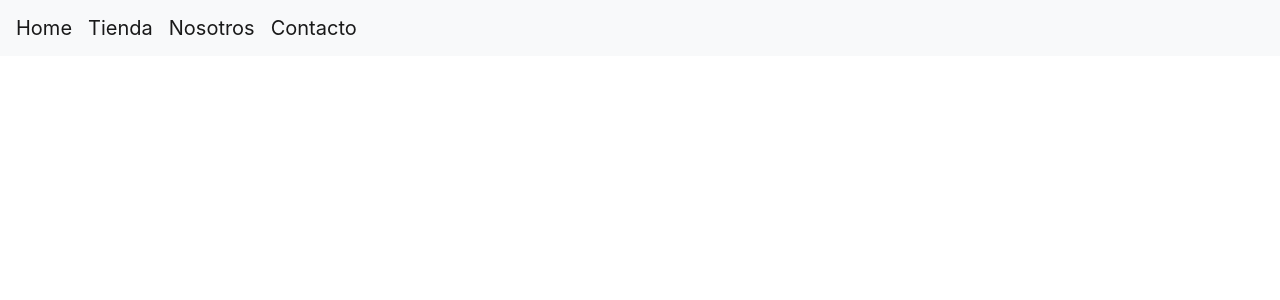
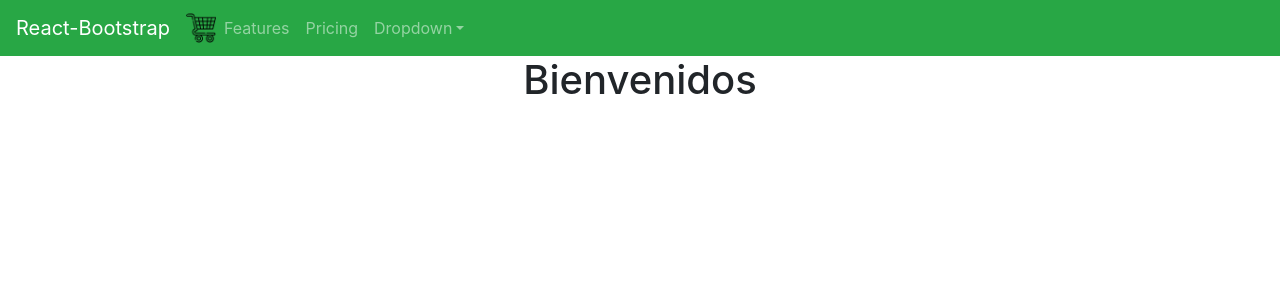
Before and after one commit to leojtiseira/reactjs-tiseira, a React (Create React App) app: page / in a window 1280 px wide. Shown: the top 300 px of the page. Built offline with nearby package versions, Linux system fonts and the light colour scheme.

Commit message:
Agrego Imagne de carro de compras al NavBar y el componente Itemlist con greeting

```diff
--- a/package.json
+++ b/package.json
@@ -3,12 +3,14 @@
   "version": "0.1.0",
   "private": true,
   "dependencies": {
+    "@material-ui/core": "^4.11.4",
+    "@material-ui/icons": "^4.11.2",
     "@testing-library/jest-dom": "^5.12.0",
     "@testing-library/react": "^11.2.7",
     "@testing-library/user-event": "^12.8.3",
     "bootstrap": "^4.6.0",
     "react": "^17.0.2",
-    "react-bootstrap": "^1.6.0",
+    "react-bootstrap": "^1.6.1",
     "react-dom": "^17.0.2",
     "react-scripts": "4.0.3",
     "web-vitals": "^1.1.2"
--- a/public/index.html
+++ b/public/index.html
@@ -19,7 +19,6 @@
       Notice the use of %PUBLIC_URL% in the tags above.
       It will be replaced with the URL of the `public` folder during the build.
       Only files inside the `public` folder can be referenced from the HTML.
-
       Unlike "/favicon.ico" or "favicon.ico", "%PUBLIC_URL%/favicon.ico" will
       work correctly both with client-side routing and a non-root public URL.
       Learn how to configure a non-root public URL by running `npm run build`.
@@ -32,10 +31,8 @@
     <!--
       This HTML file is a template.
       If you open it directly in the browser, you will see an empty page.
-
       You can add webfonts, meta tags, or analytics to this file.
       The build step will place the bundled scripts into the <body> tag.
-
       To begin the development, run `npm start` or `yarn start`.
       To create a production bundle, use `npm run build` or `yarn build`.
     -->
--- a/src/App.js
+++ b/src/App.js
@@ -1,12 +1,15 @@
 //import logo from './logo.svg';
 import './App.css';
-import NavBar from './components/NavBar';
 import 'bootstrap/dist/css/bootstrap.min.css';
+import BarraNavegacion from './components/BarraNavegacion';
+import ItemListContainer from './components/ItemListContainer';
+
 
 function App() {
   return (
     <div className="App">
-      <NavBar/>
+      <BarraNavegacion/>
+      <ItemListContainer greeting="Bienvenidos" />
     </div>
   );
 }
--- /dev/null
+++ b/src/components/BarraNavegacion.js
@@ -0,0 +1,31 @@
+import React from 'react'
+import {Navbar, Nav, NavDropdown} from 'react-bootstrap'
+import CartWidget from './CartWidget'
+
+export default function BarraNavegacion() {
+    return (
+
+                <Navbar collapseOnSelect expand="lg" bg="success" variant="dark">
+                  <Navbar.Brand href="#home">React-Bootstrap</Navbar.Brand>
+                  <CartWidget/>
+                  <Navbar.Toggle aria-controls="responsive-navbar-nav" />
+                  <Navbar.Collapse id="responsive-navbar-nav">
+                    <Nav className="mr-auto">
+                      <Nav.Link href="#features">Features</Nav.Link>
+                      <Nav.Link href="#pricing">Pricing</Nav.Link>
+                      <NavDropdown title="Dropdown" id="collasible-nav-dropdown">
+                        <NavDropdown.Item href="#action/3.1">Action</NavDropdown.Item>
+                        <NavDropdown.Item href="#action/3.2">Another action</NavDropdown.Item>
+                        <NavDropdown.Item href="#action/3.3">Something</NavDropdown.Item>
+                        <NavDropdown.Divider />
+                        <NavDropdown.Item href="#action/3.4">Separated link</NavDropdown.Item>
+                      </NavDropdown>
+
+                  </Nav>
+</Navbar.Collapse>
+</Navbar>
+
+
+
+
+    )}
--- /dev/null
+++ b/src/components/CartWidget.js
@@ -0,0 +1,12 @@
+import React, { Component } from 'react'
+import carrito from '../assets/img/carrito.png';
+import Image from 'react-bootstrap/Image'
+
+export default class CarWidget extends Component {
+    render() {
+        return (
+            <Image alt="" src={carrito} width="30" height="30" rounded
+      />
+        )
+    }
+}
--- /dev/null
+++ b/src/components/ItemListContainer.js
@@ -0,0 +1,12 @@
+import React from 'react'
+
+function ItemListContainer (props) {
+    return (
+        <div>
+            <h1>{props.greeting}</h1>
+        </div>
+    )
+}
+
+
+export default ItemListContainer
--- a/src/components/NavBar.js
+++ /dev/null
@@ -1,13 +0,0 @@
-import React from 'react'
-import {Navbar} from 'react-bootstrap'
-
-export default function NavBar() {
-    return (
-        <Navbar bg="light">
-        <Navbar.Brand href="#home">Home</Navbar.Brand>
-        <Navbar.Brand href="#tienda">Tienda</Navbar.Brand>
-        <Navbar.Brand href="#nosotros">Nosotros</Navbar.Brand>
-        <Navbar.Brand href="#contacto">Contacto</Navbar.Brand>
-      </Navbar>
-    )
-}
```
Also changed, not shown: src/components/ClassComponent.js (added, +10 -0 lines), src/assets/img/carrito.png (added), 1 other file (tests, documents, lock files or other folders).
